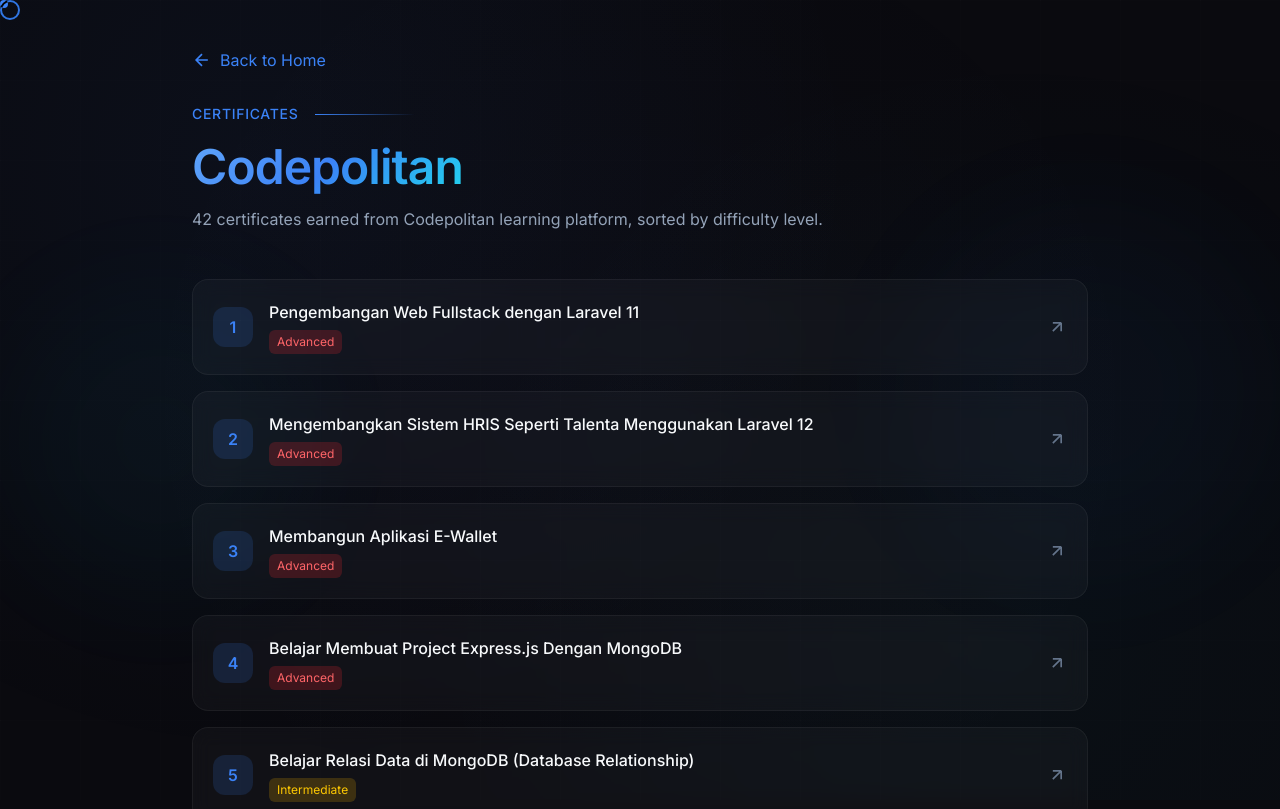
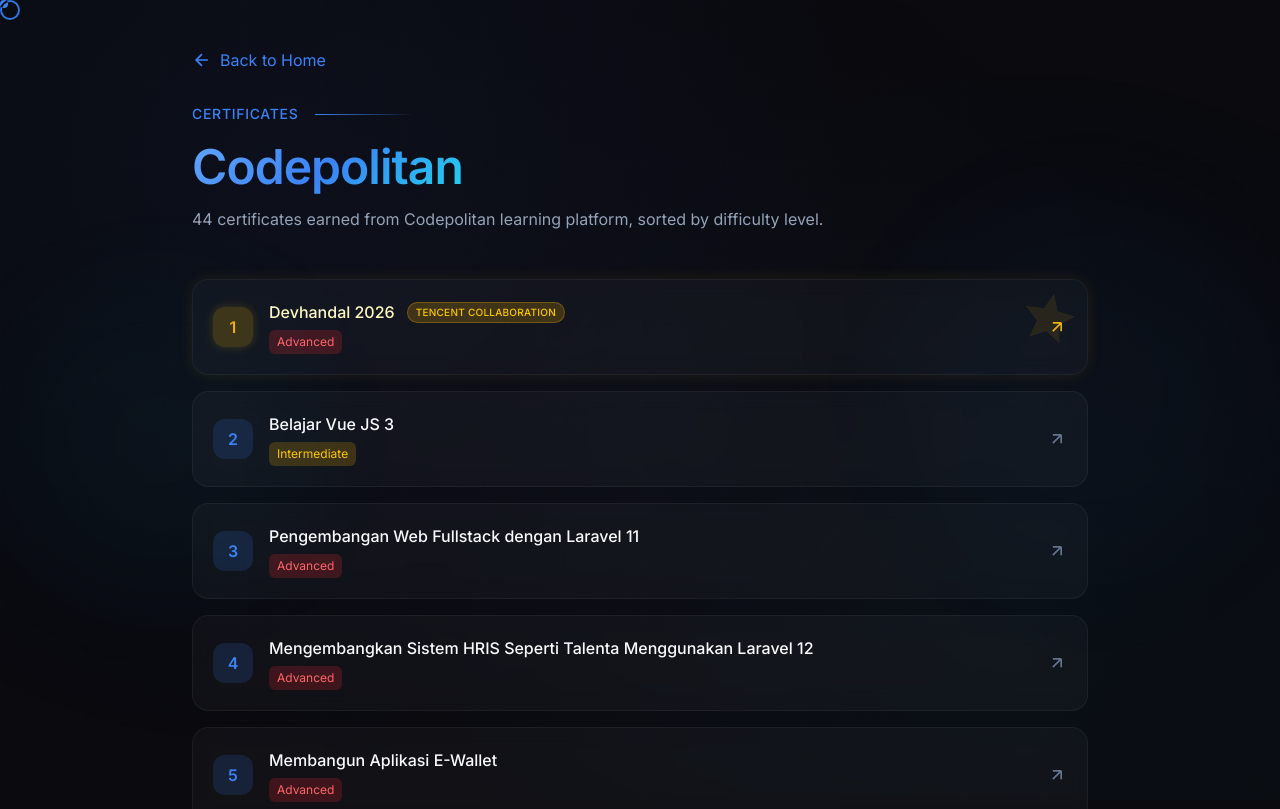
Before and after one commit to Dunaman10/syarif-hidayatullah, a React (Vite) app: page /certificate/codepolitan in a window 1280 px wide. Shown: the top 809 px of the page. Built offline with nearby package versions, Linux system fonts and the light colour scheme.

Commit message:
feat: add Codepolitan certificates page and associated PDF assets.

```diff
--- a/src/pages/Codepolitan.jsx
+++ b/src/pages/Codepolitan.jsx
@@ -13,48 +13,50 @@
   // Certificates ordered by difficulty (hardest to easiest)
   // Using path strings to avoid import issues with long filenames
   const certificates = [
-    { id: 1, title: "Pengembangan Web Fullstack dengan Laravel 11", file: "Pengembangan-Web-Fullstack-dengan-Laravel-11.pdf", level: "Advanced" },
-    { id: 2, title: "Mengembangkan Sistem HRIS Seperti Talenta Menggunakan Laravel 12", file: "Mengembangkan-Sistem-HRIS-Seperti-Talenta-Menggunakan-Laravel-12.pdf", level: "Advanced" },
-    { id: 3, title: "Membangun Aplikasi E-Wallet", file: "Membangun-Aplikasi-E-Wallet.pdf", level: "Advanced" },
-    { id: 4, title: "Belajar Membuat Project Express.js Dengan MongoDB", file: "Belajar-Membuat-Project-Express.js-Dengan-MongoDB.pdf", level: "Advanced" },
-    { id: 5, title: "Belajar Relasi Data di MongoDB (Database Relationship)", file: "Belajar-Relasi-Data-di-MongoDB-(Database-Relationship).pdf", level: "Intermediate" },
-    { id: 6, title: "React.js State Management - Panduan Menggunakan State yg Baik", file: "React.js-State-Management---Panduan-Menggunakan-State-yg-Baik.pdf", level: "Intermediate" },
-    { id: 7, title: "React.js State - Mengelola Perubahan Tampilan dengan Data bersama Event Handler", file: "React.js-State---Mengelola-Perubahan-Tampilan-dengan-Data-bersama-Event-Handler.pdf", level: "Intermediate" },
-    { id: 8, title: "React.js - Bagaimana React.js Bekerja di Balik Layar", file: "React.js---Bagaimana-React.js-Bekerja-di-Balik-Layar.pdf", level: "Intermediate" },
-    { id: 9, title: "React.js - Belajar Lebih Dalam Tentang Component dan Jenisnya", file: "React.js---Belajar-Lebih-Dalam-Tentang-Component-dan-Jenisnya.pdf", level: "Intermediate" },
-    { id: 10, title: "Belajar React.js dengan Membuat Aplikasi Split Bill", file: "Belajar-React.js-dengan-Membuat-Aplikasi-Split-Bill.pdf", level: "Intermediate" },
-    { id: 11, title: "React.js 101 - Membuat dan Menggunakan Komponen dalam Aplikasi Berbasis React", file: "React.js-101---Membuat-dan-Menggunakan-Komponen-dalam-Aplikasi-Berbasis-React.pdf", level: "Intermediate" },
-    { id: 12, title: "Belajar Cepat Vue.js", file: "Belajar-Cepat-Vue.js.pdf", level: "Intermediate" },
-    { id: 13, title: "Membuat UI UX Modern menggunakan AlpineJs", file: "Membuat-UI-UX-Modern-menggunakan-AlpineJs.pdf", level: "Intermediate" },
-    { id: 14, title: "Belajar Membuat Halaman Web Dinamis dengan Express.js dan EJS", file: "Belajar-Membuat-Halaman-Web-Dinamis-dengan-Express.js-dan-EJS.pdf", level: "Intermediate" },
-    { id: 15, title: "Konsep OOP di JavaScript", file: "Konsep-OOP-di-JavaScript.pdf", level: "Intermediate" },
-    { id: 16, title: "JavaScript Asynchronous", file: "JavaScript-Asynchronous.pdf", level: "Intermediate" },
-    { id: 17, title: "Belajar Menggunakan MongoDB di JavaScript", file: "Belajar-Menggunakan-MongoDB-di-JavaScript.pdf", level: "Intermediate" },
-    { id: 18, title: "Belajar MongoDB", file: "Belajar-MongoDB.pdf", level: "Intermediate" },
-    { id: 19, title: "PHP 8 dan MySQL Panduan CRUD Lengkap untuk Pemula", file: "PHP-8-dan-MySQL-Panduan-CRUD-Lengkap-untuk-Pemula.pdf", level: "Intermediate" },
-    { id: 20, title: "Belajar Pemrograman PHP", file: "Belajar-Pemrograman-PHP.pdf", level: "Beginner" },
-    { id: 21, title: "Belajar Dasar Express js", file: "Belajar-Dasar-Express-js.pdf", level: "Beginner" },
-    { id: 22, title: "Belajar Dasar Node.js dan NPM", file: "Belajar-Dasar-Node.js-dan-NPM.pdf", level: "Beginner" },
-    { id: 23, title: "Belajar ReactJS", file: "Belajar-ReactJS.pdf", level: "Beginner" },
-    { id: 24, title: "Belajar AJAX dan Web API", file: "Belajar-AJAX-dan-Web-API.pdf", level: "Beginner" },
-    { id: 25, title: "Belajar JavaScript DOM", file: "Belajar-JavaScript-DOM.pdf", level: "Beginner" },
-    { id: 26, title: "Belajar JQuery Dasar", file: "Belajar-JQuery-Dasar.pdf", level: "Beginner" },
-    { id: 27, title: "Belajar Dasar JavaScript", file: "Belajar-Dasar-JavaScript.pdf", level: "Beginner" },
-    { id: 28, title: "Membuat Halaman Website Portofolio Menggunakan Tailwind CSS", file: "Membuat-Halaman-Website-Portofolio-Menggunakan-Tailwind-CSS.pdf", level: "Beginner" },
-    { id: 29, title: "Membuat Landing Page Website dengan Bootstrap 4", file: "Membuat-Landing-Page-Website-dengan-Bootstrap-4.pdf", level: "Beginner" },
-    { id: 30, title: "Belajar Bootstrap CSS Framework", file: "Belajar-Bootstrap-CSS-Framework.pdf", level: "Beginner" },
-    { id: 31, title: "Pengenalan SASS Pada CSS", file: "Pengenalan-SASS-Pada-CSS.pdf", level: "Beginner" },
-    { id: 32, title: "Belajar Dasar CSS", file: "Belajar-Dasar-CSS.pdf", level: "Beginner" },
-    { id: 33, title: "Belajar Dasar HTML", file: "Belajar-Dasar-HTML.pdf", level: "Beginner" },
-    { id: 34, title: "Developer dan Desain Membangun Dasar UI UX yang Solid", file: "Developer-dan-Desain-Membangun-Dasar-UI-UX-yang-Solid.pdf", level: "Beginner" },
-    { id: 35, title: "Belajar GIT Lanjutan", file: "Belajar-GIT-Lanjutan.pdf", level: "Intermediate" },
-    { id: 36, title: "Belajar Git Pemula", file: "Belajar-Git-Pemula.pdf", level: "Beginner" },
-    { id: 37, title: "Revolusi Deployment, Bangun Website dengan AI Assist dan Deploy Instan dan Secure di EdgeOne", file: "Revolusi-Deployment,-Bangun-Website-dengan-AI-Assist-dan-Deploy-Instan-dan-Secure-di-EdgeOne.pdf", level: "Beginner" },
-    { id: 38, title: "Belajar Menggunakan Terminal atau CMD untuk Development", file: "Belajar-Menggunakan-Terminal-atau-CMD-untuk-Development.pdf", level: "Beginner" },
-    { id: 39, title: "Mahir menggunakan Text Editor buat Pemula", file: "Mahir-menggunakan-Text-Editor-buat-Pemula.pdf", level: "Beginner" },
-    { id: 40, title: "Awal Menjadi Fullstack Web Developer", file: "Awal-Menjadi-Fullstack-Web-Developer.pdf", level: "Beginner" },
-    { id: 41, title: "Algoritma dan Pemrograman Dasar", file: "Algoritma-dan-Pemrograman-Dasar.pdf", level: "Beginner" },
-    { id: 42, title: "Mengenal Pemrograman Komputer", file: "Mengenal-Pemrograman-Komputer.pdf", level: "Beginner" },
+    { title: "Devhandal 2026", file: "Devhandal 2026.pdf", level: "Advanced", highlight: true, badge: "Tencent Collaboration" },
+    { title: "Belajar Vue JS 3", file: "Belajar VueJS 3.pdf", level: "Intermediate" },
+    { title: "Pengembangan Web Fullstack dengan Laravel 11", file: "Pengembangan-Web-Fullstack-dengan-Laravel-11.pdf", level: "Advanced" },
+    { title: "Mengembangkan Sistem HRIS Seperti Talenta Menggunakan Laravel 12", file: "Mengembangkan-Sistem-HRIS-Seperti-Talenta-Menggunakan-Laravel-12.pdf", level: "Advanced" },
+    { title: "Membangun Aplikasi E-Wallet", file: "Membangun-Aplikasi-E-Wallet.pdf", level: "Advanced" },
+    { title: "Belajar Membuat Project Express.js Dengan MongoDB", file: "Belajar-Membuat-Project-Express.js-Dengan-MongoDB.pdf", level: "Advanced" },
+    { title: "Belajar Relasi Data di MongoDB (Database Relationship)", file: "Belajar-Relasi-Data-di-MongoDB-(Database-Relationship).pdf", level: "Intermediate" },
+    { title: "React.js State Management - Panduan Menggunakan State yg Baik", file: "React.js-State-Management---Panduan-Menggunakan-State-yg-Baik.pdf", level: "Intermediate" },
+    { title: "React.js State - Mengelola Perubahan Tampilan dengan Data bersama Event Handler", file: "React.js-State---Mengelola-Perubahan-Tampilan-dengan-Data-bersama-Event-Handler.pdf", level: "Intermediate" },
+    { title: "React.js - Bagaimana React.js Bekerja di Balik Layar", file: "React.js---Bagaimana-React.js-Bekerja-di-Balik-Layar.pdf", level: "Intermediate" },
+    { title: "React.js - Belajar Lebih Dalam Tentang Component dan Jenisnya", file: "React.js---Belajar-Lebih-Dalam-Tentang-Component-dan-Jenisnya.pdf", level: "Intermediate" },
+    { title: "Belajar React.js dengan Membuat Aplikasi Split Bill", file: "Belajar-React.js-dengan-Membuat-Aplikasi-Split-Bill.pdf", level: "Intermediate" },
+    { title: "React.js 101 - Membuat dan Menggunakan Komponen dalam Aplikasi Berbasis React", file: "React.js-101---Membuat-dan-Menggunakan-Komponen-dalam-Aplikasi-Berbasis-React.pdf", level: "Intermediate" },
+    { title: "Belajar Cepat Vue.js", file: "Belajar-Cepat-Vue.js.pdf", level: "Intermediate" },
+    { title: "Membuat UI UX Modern menggunakan AlpineJs", file: "Membuat-UI-UX-Modern-menggunakan-AlpineJs.pdf", level: "Intermediate" },
+    { title: "Belajar Membuat Halaman Web Dinamis dengan Express.js dan EJS", file: "Belajar-Membuat-Halaman-Web-Dinamis-dengan-Express.js-dan-EJS.pdf", level: "Intermediate" },
+    { title: "Konsep OOP di JavaScript", file: "Konsep-OOP-di-JavaScript.pdf", level: "Intermediate" },
+    { title: "JavaScript Asynchronous", file: "JavaScript-Asynchronous.pdf", level: "Intermediate" },
+    { title: "Belajar Menggunakan MongoDB di JavaScript", file: "Belajar-Menggunakan-MongoDB-di-JavaScript.pdf", level: "Intermediate" },
+    { title: "Belajar MongoDB", file: "Belajar-MongoDB.pdf", level: "Intermediate" },
+    { title: "PHP 8 dan MySQL Panduan CRUD Lengkap untuk Pemula", file: "PHP-8-dan-MySQL-Panduan-CRUD-Lengkap-untuk-Pemula.pdf", level: "Intermediate" },
+    { title: "Belajar Pemrograman PHP", file: "Belajar-Pemrograman-PHP.pdf", level: "Beginner" },
+    { title: "Belajar Dasar Express js", file: "Belajar-Dasar-Express-js.pdf", level: "Beginner" },
+    { title: "Belajar Dasar Node.js dan NPM", file: "Belajar-Dasar-Node.js-dan-NPM.pdf", level: "Beginner" },
+    { title: "Belajar ReactJS", file: "Belajar-ReactJS.pdf", level: "Beginner" },
+    { title: "Belajar AJAX dan Web API", file: "Belajar-AJAX-dan-Web-API.pdf", level: "Beginner" },
+    { title: "Belajar JavaScript DOM", file: "Belajar-JavaScript-DOM.pdf", level: "Beginner" },
+    { title: "Belajar JQuery Dasar", file: "Belajar-JQuery-Dasar.pdf", level: "Beginner" },
+    { title: "Belajar Dasar JavaScript", file: "Belajar-Dasar-JavaScript.pdf", level: "Beginner" },
+    { title: "Membuat Halaman Website Portofolio Menggunakan Tailwind CSS", file: "Membuat-Halaman-Website-Portofolio-Menggunakan-Tailwind-CSS.pdf", level: "Beginner" },
+    { title: "Membuat Landing Page Website dengan Bootstrap 4", file: "Membuat-Landing-Page-Website-dengan-Bootstrap-4.pdf", level: "Beginner" },
+    { title: "Belajar Bootstrap CSS Framework", file: "Belajar-Bootstrap-CSS-Framework.pdf", level: "Beginner" },
+    { title: "Pengenalan SASS Pada CSS", file: "Pengenalan-SASS-Pada-CSS.pdf", level: "Beginner" },
+    { title: "Belajar Dasar CSS", file: "Belajar-Dasar-CSS.pdf", level: "Beginner" },
+    { title: "Belajar Dasar HTML", file: "Belajar-Dasar-HTML.pdf", level: "Beginner" },
+    { title: "Developer dan Desain Membangun Dasar UI UX yang Solid", file: "Developer-dan-Desain-Membangun-Dasar-UI-UX-yang-Solid.pdf", level: "Beginner" },
+    { title: "Belajar GIT Lanjutan", file: "Belajar-GIT-Lanjutan.pdf", level: "Intermediate" },
+    { title: "Belajar Git Pemula", file: "Belajar-Git-Pemula.pdf", level: "Beginner" },
+    { title: "Revolusi Deployment, Bangun Website dengan AI Assist dan Deploy Instan dan Secure di EdgeOne", file: "Revolusi-Deployment,-Bangun-Website-dengan-AI-Assist-dan-Deploy-Instan-dan-Secure-di-EdgeOne.pdf", level: "Beginner" },
+    { title: "Belajar Menggunakan Terminal atau CMD untuk Development", file: "Belajar-Menggunakan-Terminal-atau-CMD-untuk-Development.pdf", level: "Beginner" },
+    { title: "Mahir menggunakan Text Editor buat Pemula", file: "Mahir-menggunakan-Text-Editor-buat-Pemula.pdf", level: "Beginner" },
+    { title: "Awal Menjadi Fullstack Web Developer", file: "Awal-Menjadi-Fullstack-Web-Developer.pdf", level: "Beginner" },
+    { title: "Algoritma dan Pemrograman Dasar", file: "Algoritma-dan-Pemrograman-Dasar.pdf", level: "Beginner" },
+    { title: "Mengenal Pemrograman Komputer", file: "Mengenal-Pemrograman-Komputer.pdf", level: "Beginner" },
   ];
 
   // Calculate pagination
@@ -158,30 +160,49 @@
         <div className="space-y-4 mb-8">
           {paginatedCertificates.map((cert, index) => (
             <a
-              key={cert.id}
+              key={cert.file}
               ref={(el) => (listRef.current[index] = el)}
               href={getCertificatePath(cert.file)}
               target="_blank"
               rel="noopener noreferrer"
-              className="group flex items-center gap-4 p-5 rounded-2xl glass-subtle hover:bg-[var(--color-bg-tertiary)] transition-all duration-300"
+              className={`group flex items-center gap-4 p-5 rounded-2xl glass-subtle hover:bg-[var(--color-bg-tertiary)] transition-all duration-300 relative overflow-hidden ${
+                cert.highlight ? "border border-yellow-500/50 bg-yellow-500/5 shadow-[0_0_15px_rgba(234,179,8,0.1)]" : ""
+              }`}
             >
+              {cert.highlight && (
+                 <div className="absolute -top-2 -right-2 p-4 opacity-10 group-hover:opacity-20 transition-opacity rotate-12">
+                     <svg width="60" height="60" viewBox="0 0 24 24" fill="currentColor" className="text-yellow-500">
+                         <path d="M12 17.27L18.18 21l-1.64-7.03L22 9.24l-7.19-.61L12 2 9.19 8.63 2 9.24l5.46 4.73L5.82 21z" />
+                     </svg>
+                 </div>
+              )}
+
               {/* Number Badge */}
-              <div className="flex-shrink-0 w-10 h-10 rounded-xl bg-[var(--color-accent-muted)] flex items-center justify-center">
-                <span className="text-[var(--color-accent)] font-semibold">{cert.id}</span>
+              <div className={`flex-shrink-0 w-10 h-10 rounded-xl flex items-center justify-center transition-colors ${
+                cert.highlight ? "bg-yellow-500/20 text-yellow-500 shadow-[0_0_10px_rgba(234,179,8,0.2)]" : "bg-[var(--color-accent-muted)] text-[var(--color-accent)]"
+              }`}>
+                <span className="font-semibold">{startIndex + index + 1}</span>
               </div>
 
               {/* Title and Level */}
-              <div className="flex-1 min-w-0">
-                <h3 className="text-[var(--color-text-primary)] font-medium group-hover:text-[var(--color-accent-light)] transition-colors mb-1">
-                  {cert.title}
-                </h3>
+              <div className="flex-1 min-w-0 z-10">
+                <div className="flex flex-wrap items-center gap-x-3 gap-y-1 mb-1">
+                    <h3 className={`font-medium transition-colors ${cert.highlight ? "text-yellow-100 group-hover:text-yellow-200" : "text-[var(--color-text-primary)] group-hover:text-[var(--color-accent-light)]"}`}>
+                      {cert.title}
+                    </h3>
+                    {cert.badge && (
+                       <span className="bg-yellow-500/20 text-yellow-400 text-[10px] px-2 py-0.5 rounded-full font-medium border border-yellow-500/30 uppercase tracking-wide">
+                         {cert.badge}
+                       </span>
+                    )}
+                </div>
                 <span className={`inline-block text-xs px-2 py-1 rounded-md ${getLevelColor(cert.level)}`}>
                   {cert.level}
                 </span>
               </div>
 
               {/* Arrow Icon */}
-              <div className="flex-shrink-0 text-[var(--color-text-muted)] group-hover:text-[var(--color-accent)] transition-all group-hover:translate-x-1">
+              <div className={`flex-shrink-0 transition-all group-hover:translate-x-1 ${cert.highlight ? "text-yellow-500" : "text-[var(--color-text-muted)] group-hover:text-[var(--color-accent)]"}`}>
                 <svg width="20" height="20" viewBox="0 0 24 24" fill="none" stroke="currentColor" strokeWidth="2">
                   <path d="M7 17L17 7M17 7H7M17 7V17" />
                 </svg>
```
Also changed, not shown: 2 other files (tests, documents, lock files or other folders).
